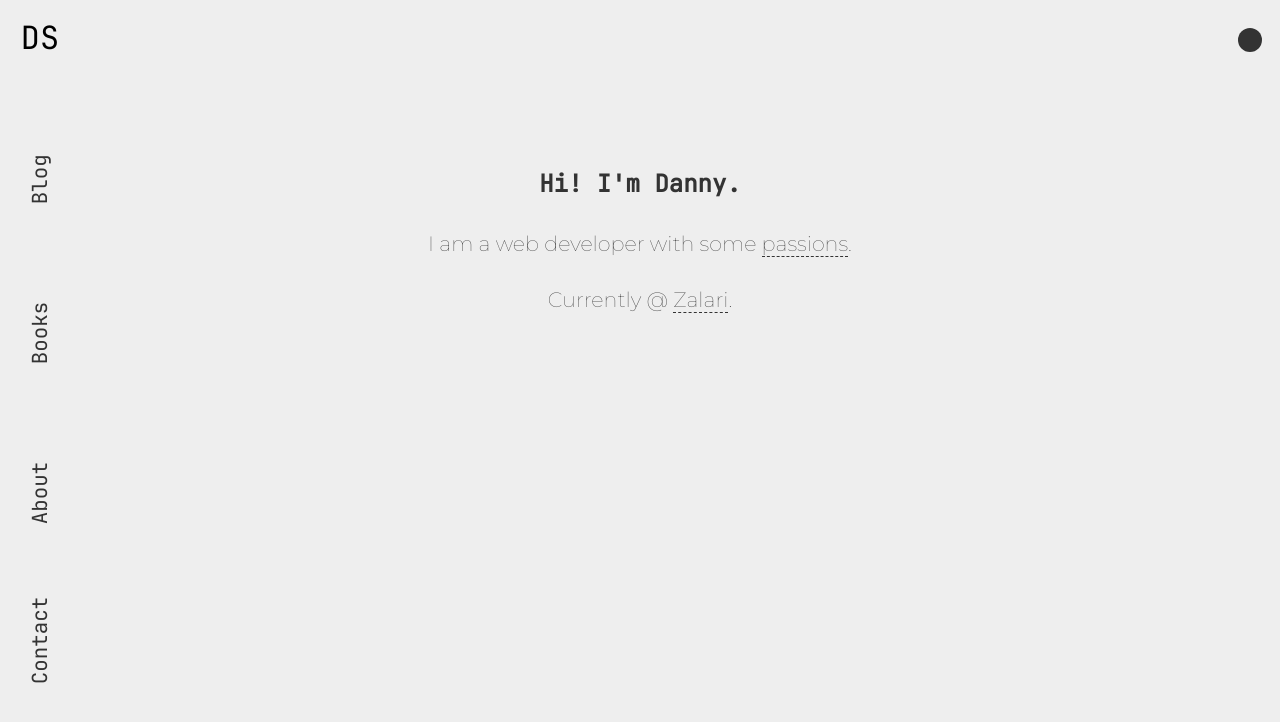
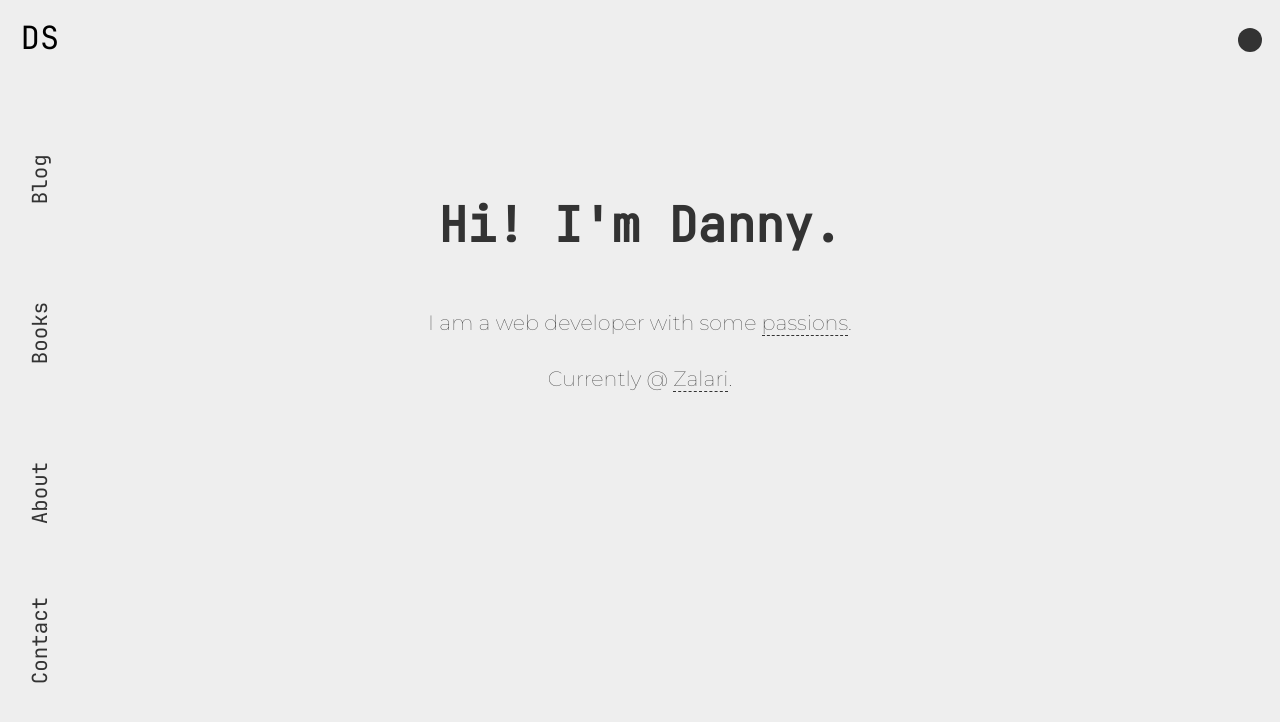
Before and after one commit to daaanny90/dannyspina, a SvelteKit app: page / in a window 1280 px wide. Shown: the top 722 px of the page. Built offline with nearby package versions, Linux system fonts and the light colour scheme.

Commit message:
Bigger is better

```diff
--- a/src/routes/+page.svelte
+++ b/src/routes/+page.svelte
@@ -10,7 +10,7 @@ section {
 }
 
 h1 {
-  font-size: 1.5rem;
+  font-size: 3rem;
 }
   p {
     font-weight: lighter;
```
